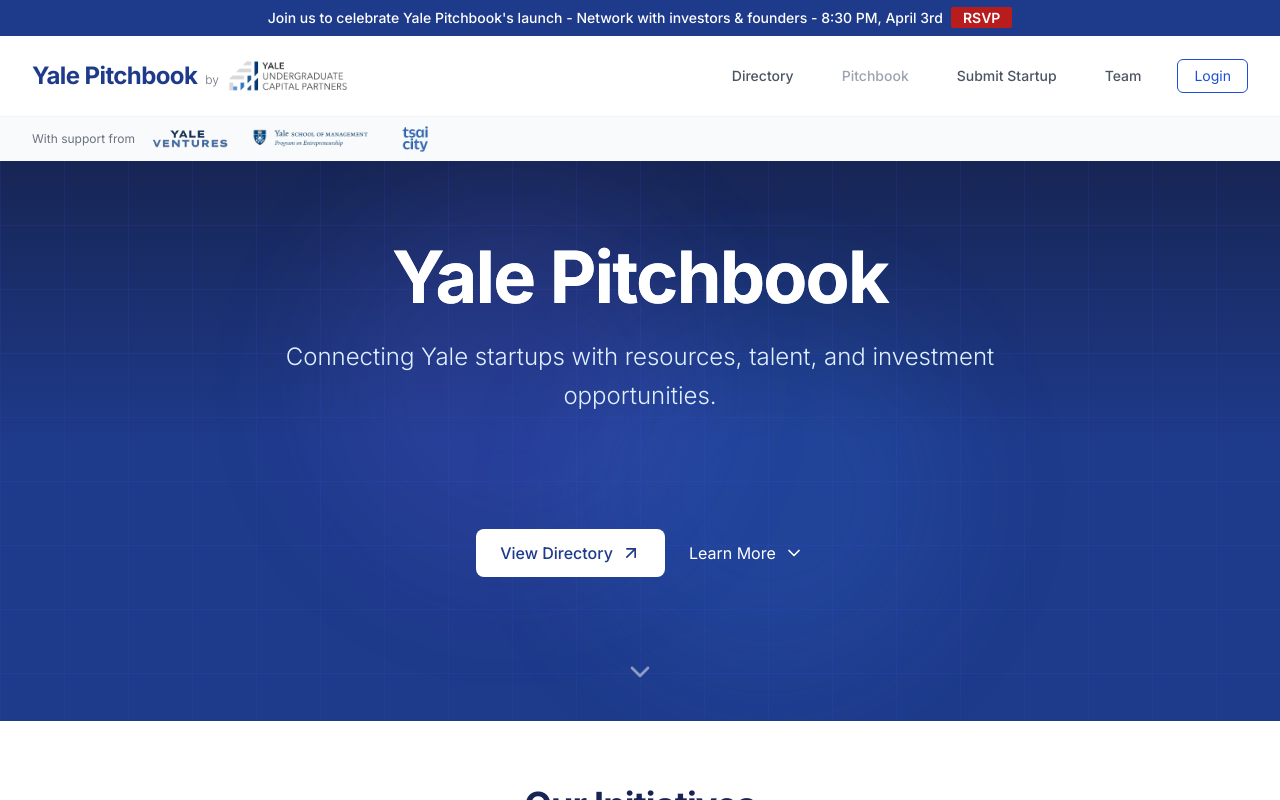
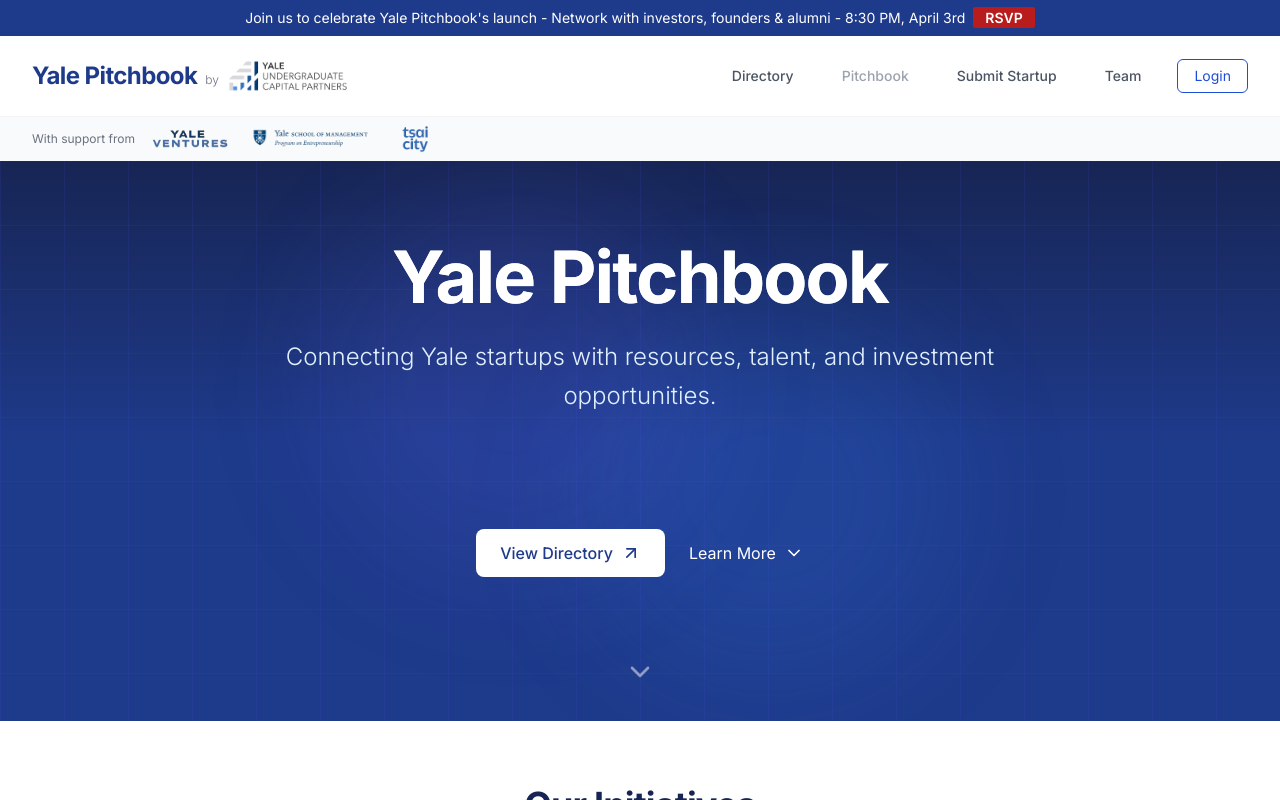
Before and after one commit to AadiKrishna02/yale-startups-directory, a Next.js app: page / in a window 1280 px wide. Built offline with nearby package versions, Linux system fonts and the light colour scheme.

Commit message:
Update Header.tsx

```diff
--- a/components/Header.tsx
+++ b/components/Header.tsx
@@ -61,8 +61,8 @@ export default function Header() {
       <div className="bg-blue-800 text-white py-2">
         <div className="max-w-7xl mx-auto px-4 sm:px-6 lg:px-8">
           <div className="flex items-center justify-center">
-            <div className="text-sm font-medium text-center">
-              Join us to celebrate Yale Pitchbook's launch - Network with investors & founders - 8:30 PM, April 3rd
+            <div className="text-sm font-small text-center">
+              Join us to celebrate Yale Pitchbook's launch - Network with investors, founders & alumni - 8:30 PM, April 3rd
               <a
                 href="https://lu.ma/5d47dx6x"
                 target="_blank"
```
